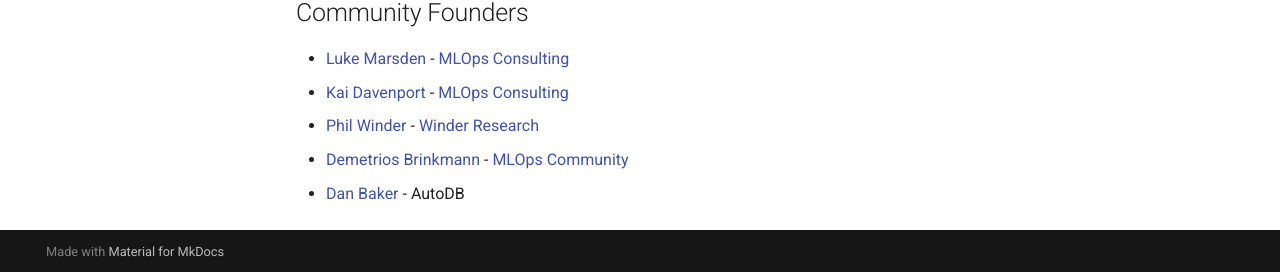
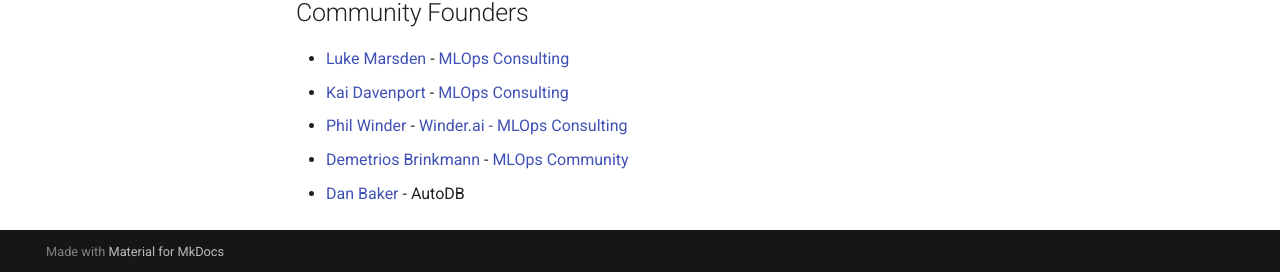
Before and after one commit to combinator-ml/combinator, an MkDocs documentation site: the page built from docs/index.md, in a window 1280 px wide and 900 px high, scrolled down 2318 px. Shown: the part 625-897 px from the top of the window. Built offline with MkDocs 1.6.1 and Material for MkDocs 9.7.7, drawn with Linux system fonts in a browser that asks for light colours; emoji names are drawn with the system emoji font; comment, search, counter and statistics services are not loaded.

Commit message:
update link to webiste

```diff
--- a/docs/index.md
+++ b/docs/index.md
@@ -88,6 +88,6 @@
 
 * [Luke Marsden](https://www.linkedin.com/in/luke-marsden-71b3789/) - [MLOps Consulting](https://mlops.consulting)
 * [Kai Davenport](https://www.linkedin.com/in/kai-davenport-228b6017/) - [MLOps Consulting](https://mlops.consulting)
-* [Phil Winder](https://winderresearch.com/about/team/phil-winder/) - [Winder Research](https://WinderResearch.com/consulting/mlops/)
+* [Phil Winder](https://winder.ai/about/team/phil-winder/) - [Winder.ai - MLOps Consulting](https://winder.ai/services/mlops/mlops-consulting/)
 * [Demetrios Brinkmann](https://www.linkedin.com/in/dpbrinkm/) - [MLOps Community](https://mlops.community)
 * [Dan Baker](https://www.linkedin.com/in/danthebaker/) - AutoDB
```
